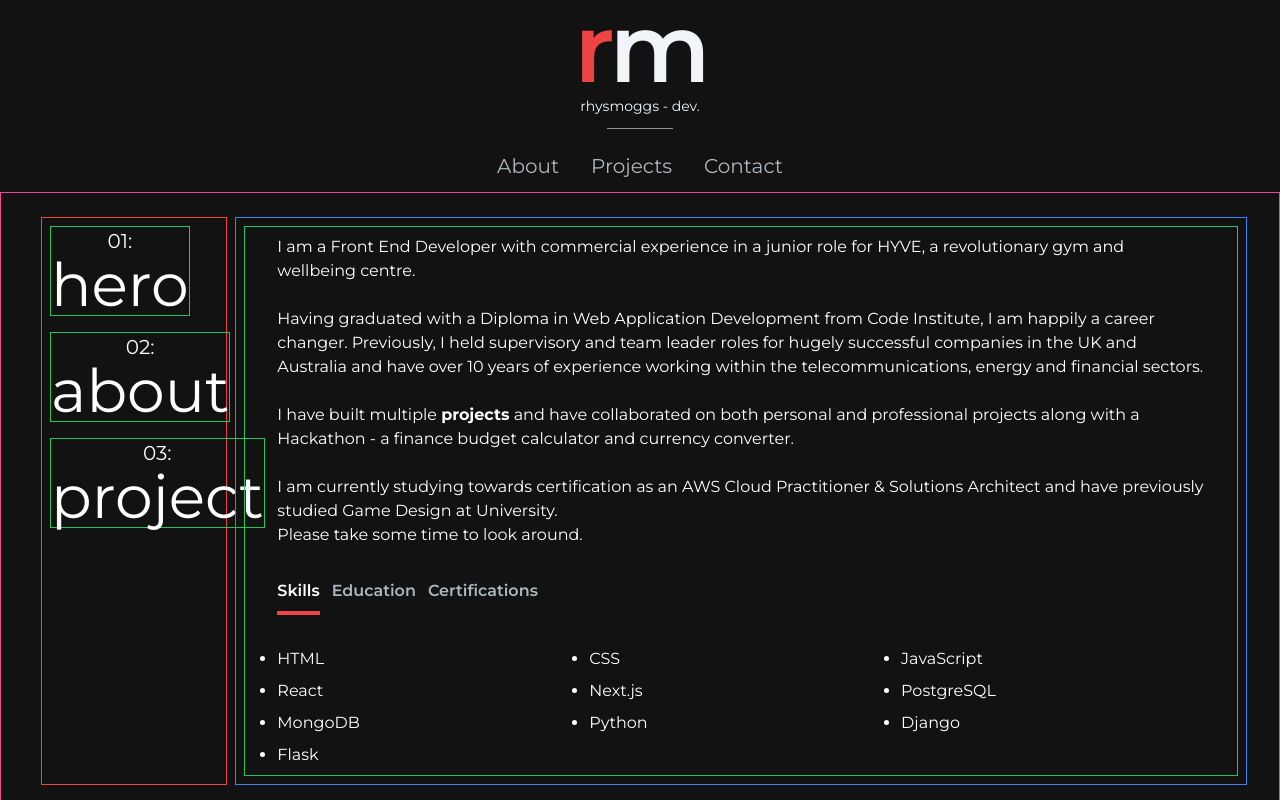
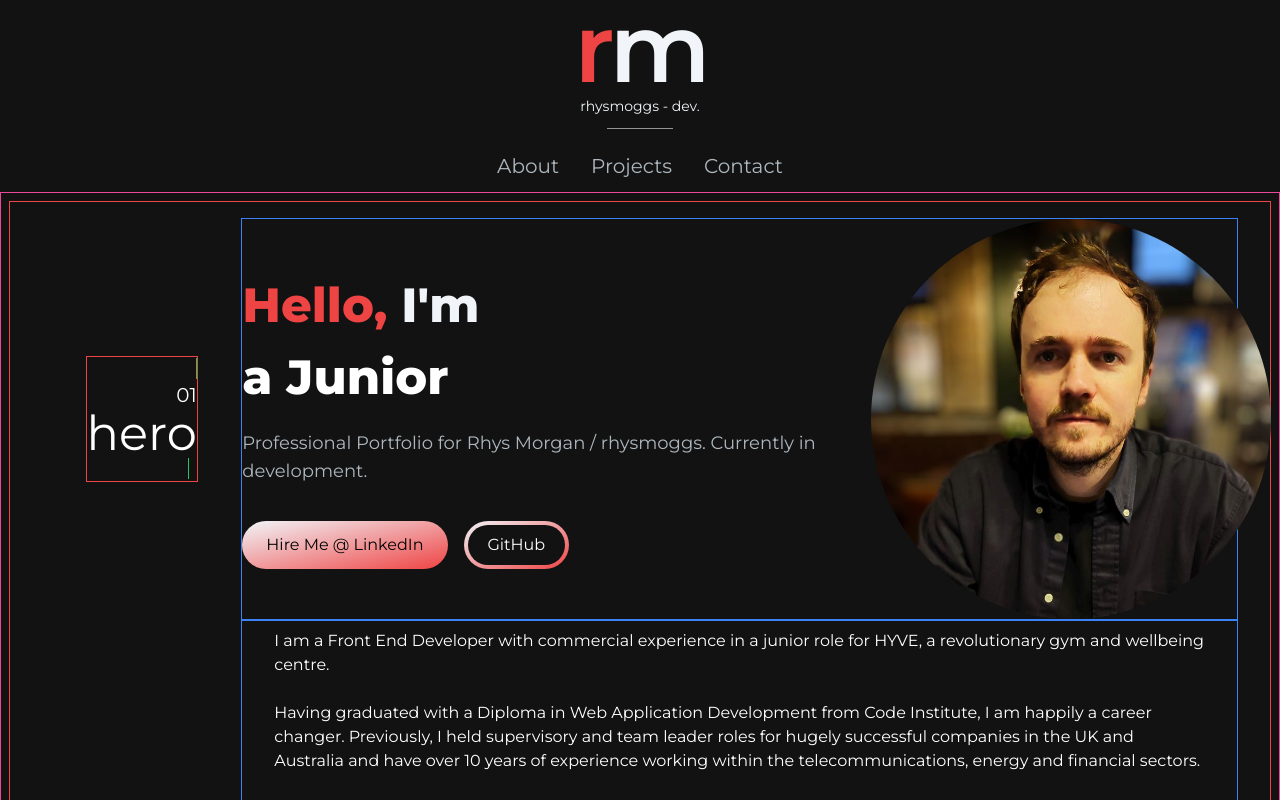
Before and after one commit to rhysmoggs/portfolio2024, a Next.js app: page / in a window 1280 px wide. Shown: the top 800 px of the page. Built offline with nearby package versions, Linux system fonts and the light colour scheme.

Commit message:
create and Sidenav and SideLink components

```diff
--- /dev/null
+++ b/app/components/SideLink.jsx
@@ -0,0 +1,24 @@
+'use client'
+import Link from 'next/link'
+import React, { useState } from 'react'
+
+function SideLink({ href, title, pageNo }) {
+  const [isOpen, setIsOpen] = useState()
+  const toggleView = () => {
+    setIsOpen(!isOpen)
+  }
+  return (
+    <>
+      <Link
+        href={href}
+        onClick={toggleView}
+        className='border border-green-500 m-2 text-right'
+      >
+        <h1 className='text-white text-xl'>{0 + `${pageNo}`}</h1>
+        <h1 className='text-white text-2xl md:text-4xl lg:text-5xl'>{title}</h1>
+      </Link>
+    </>
+  )
+}
+
+export default SideLink
--- /dev/null
+++ b/app/components/Sidenav.jsx
@@ -0,0 +1,49 @@
+'use client'
+import React from 'react'
+import SideLink from './SideLink'
+import Hero from './Hero'
+import About from './About'
+
+const sidenavLinks = [
+  {
+    title: 'hero',
+    path: '#hero',
+    pageNo: 1,
+  },
+  {
+    title: 'about',
+    path: '#about',
+    pageNo: 2,
+  },
+  {
+    title: 'test',
+    path: '#test',
+    pageNo: 3,
+  },
+]
+
+const Sidenav = () => {
+  // const [navbarOpen, setNavbarOpen] = useState(false)
+  return (
+    <div className='md:grid grid-cols-12 mx-8 my-4'>
+      {sidenavLinks.map((data, index) => (
+        <>
+          <div className='hidden md:block col-span-2 mx-2 place-self-center border border-red-500 text-right'>
+            <SideLink
+              key={index}
+              href={data.path}
+              title={data.title}
+              pageNo={data.pageNo}
+            />
+          </div>
+          <div className='col-span-10 border border-blue-500'>
+            {data.title === 'hero' ? <Hero /> : null}
+            {data.title === 'about' ? <About /> : null}
+          </div>
+        </>
+      ))}
+    </div>
+  )
+}
+
+export default Sidenav
--- a/app/page.js
+++ b/app/page.js
@@ -1,47 +1,11 @@
-'use client'
-import { useState } from 'react'
-import About from './components/About'
-import Hero from './components/Hero'
-
-//add id's to tabs/page sections
+import Sidenav from './components/Sidenav'
 
 export default function Home() {
-  const [open, isOpen] = useState(false)
-  const toggleView = () => {
-    isOpen(!open)
-  }
   return (
     <main className='flex h-screen flex-col bg-[#121212] border border-pink-500'>
       <section className='pt-2'>
-        <div className='md:grid grid-cols-12 mx-8 my-4'>
-          <div className='hidden md:block col-span-2 mx-2 border border-red-500'>
-            {/* <div className='hidden md:block col-span-2 mx-2 place-self-center border border-red-500'> */}
-            <button
-              onClick={toggleView}
-              className='border border-green-500 m-2'
-            >
-              <h1 className='text-white text-xl'>01:</h1>
-              <h1 className='text-white text-2xl lg:text-6xl'>hero</h1>
-            </button>
-            <button className='border border-green-500 m-2'>
-              <h1 className='text-white text-xl'>02:</h1>
-              <h1 className='text-white text-2xl lg:text-6xl'>about</h1>
-            </button>
-            <button className='border border-green-500 m-2'>
-              <h1 className='text-white text-xl'>03:</h1>
-              <h1 className='text-white text-2xl lg:text-6xl'>project</h1>
-            </button>
-          </div>
-          <div className='col-span-10 border border-blue-500'>
-            {open ? (
-              <div className='border border-green-500 m-2'>
-                <Hero />
-              </div>
-            ) : null}
-            <div className='border border-green-500 m-2'>
-              <About />
-            </div>
-          </div>
+        <div className='hidden md:block col-span-2 mx-2 border border-red-500'>
+          <Sidenav />
         </div>
       </section>
     </main>
```
Also changed, not shown: app/components/About.jsx (+2 -5 lines).
